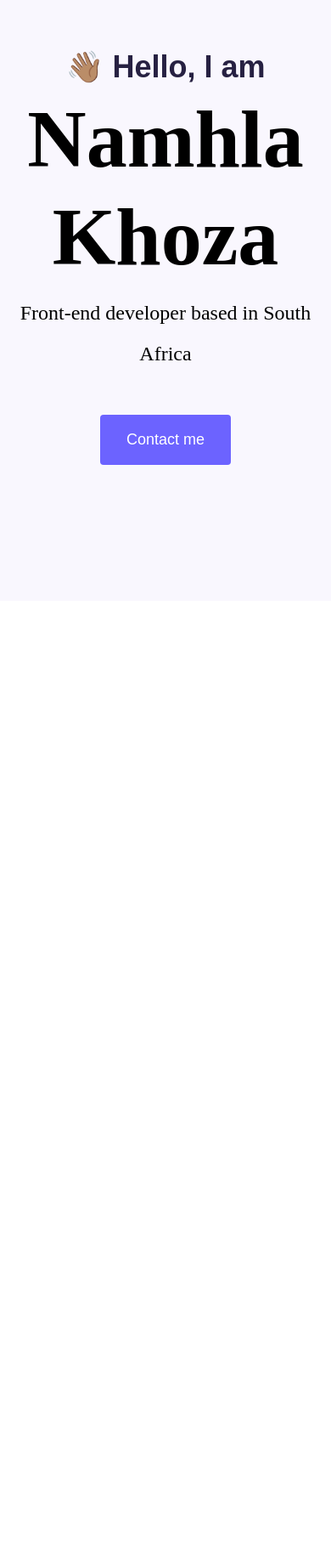
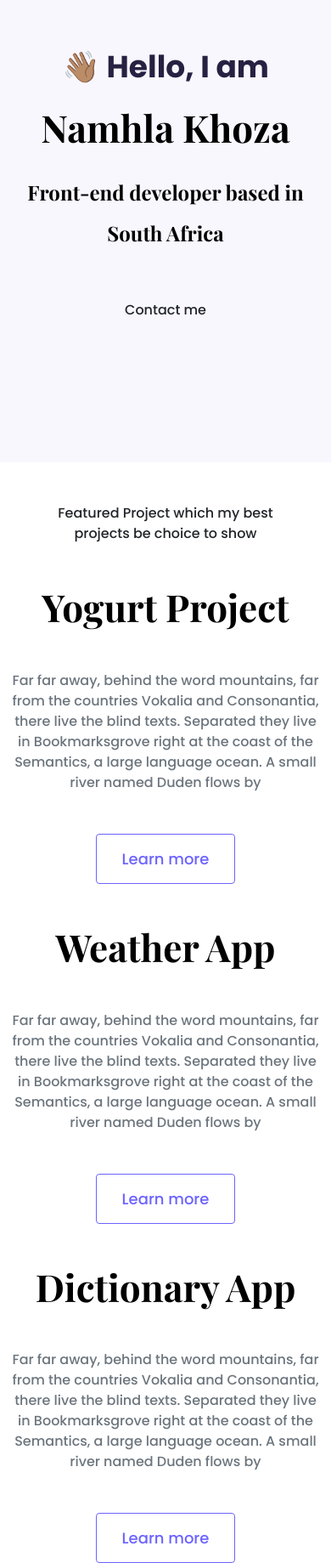
Before and after one commit to NamhlaKhoza/Portfolio-, a plain HTML site: page index.html in a window 390 px wide. Shown: the part 108-1947 px from the top of the page at 85% size. Before the commit the page ends 844 px from the top, so only its background shows below. Drawn offline with nearby package versions, Linux system fonts and the light colour scheme.

Commit message:
added home page content

```diff
--- a/index.html
+++ b/index.html
@@ -3,20 +3,20 @@
 <head>
     <meta charset="UTF-8">
     <meta name="viewport" content="width=device-width, initial-scale=1.0">
-    <link rel="stylesheet" href="https://cdn.jsdelivr.net/npm/bootstrap@4.6.2/dist/css/bootstrap.min.css"
-        integrity="sha384-xOolHFLEh07PJGoPkLv1IbcEPTNtaed2xpHsD9ESMhqIYd0nLMwNLD69Npy4HI+N" crossorigin="anonymous">
-    <script src="https://cdn.jsdelivr.net/npm/jquery@3.5.1/dist/jquery.slim.min.js"
-        integrity="sha384-DfXdz2htPH0lsSSs5nCTpuj/zy4C+OGpamoFVy38MVBnE+IbbVYUew+OrCXaRkfj"
+    <title>Document</title>
+    <link href="https://cdn.jsdelivr.net/npm/bootstrap@5.0.0-beta2/dist/css/bootstrap.min.css" rel="stylesheet"
+        integrity="sha384-BmbxuPwQa2lc/FVzBcNJ7UAyJxM6wuqIj61tLrc4wSX0szH/Ev+nYRRuWlolflfl" crossorigin="anonymous" />
+    <link rel="preconnect" href="https://fonts.gstatic.com" />
+    <link href="https://fonts.googleapis.com/css2?family=Playfair+Display:wght@700&family=Poppins:wght@500;700&display=swap"
+        rel="stylesheet" />
+    <script src="https://cdn.jsdelivr.net/npm/bootstrap@5.0.0-beta2/dist/js/bootstrap.bundle.min.js"
+        integrity="sha384-b5kHyXgcpbZJO/tY9Ul7kGkf1S0CWuKcCD38l8YkeH8z8QjE0GmW1gYU5S9FOnJ0"
         crossorigin="anonymous"></script>
-    <script src="https://cdn.jsdelivr.net/npm/bootstrap@4.6.2/dist/js/bootstrap.bundle.min.js"
-        integrity="sha384-Fy6S3B9q64WdZWQUiU+q4/2Lc9npb8tCaSX9FK7E8HnRr0Jz8D6OP9dO5Vg3Q9ct"
-        crossorigin="anonymous"></script>
-        <script src="https://kit.fontawesome.com/48cdfc5c56.js" crossorigin="anonymous"></script>
+    <script src="https://kit.fontawesome.com/ddc3ee268a.js" crossorigin="anonymous"></script>
     <link rel="stylesheet" href="/resources/styles.css">
-    <title>Document</title>
 </head>
 <body>
-    <div class="container">
+<div class="contain">
     <p>👋🏽 Hello, I am</p>
     <h1>
         Namhla Khoza
@@ -24,7 +24,68 @@
     <h2 class="mb-5">
         Front-end developer based in South Africa
     </h2>
+    <div>
     <a href="#" class="btn btn-branding">Contact me</a>
     </div>
+</div>
+
+<p class="text-center m-5">
+    Featured Project which my best projects be choice to show
+</p>
+<div class="container">
+    <div class="row mb-5">
+        <div class="col d-none d-lg-block">
+            <img src="images/yogurt.png" class="img-fluid" alt="" />
+        </div>
+        <div class="col">
+            <div class="project-desciption">
+                <h2 class="mb-5">Yogurt Project</h2>
+                <p class="mb-5 text-muted">
+                    Far far away, behind the word mountains, far from the countries
+                    Vokalia and Consonantia, there live the blind texts. Separated
+                    they live in Bookmarksgrove right at the coast of the Semantics, a
+                    large language ocean. A small river named Duden flows by
+                </p>
+                <a href="" class="btn btn-branding-outline"> Learn more </a>
+            </div>
+        </div>
+    </div>
+    <div class="row mb-5">
+        <div class="col">
+            <div class="project-desciption">
+                <h2 class="mb-5">Weather App</h2>
+                <p class="mb-5 text-muted">
+                    Far far away, behind the word mountains, far from the countries
+                    Vokalia and Consonantia, there live the blind texts. Separated
+                    they live in Bookmarksgrove right at the coast of the Semantics, a
+                    large language ocean. A small river named Duden flows by
+                </p>
+                <a href="" class="btn btn-branding-outline"> Learn more </a>
+            </div>
+        </div>
+        <div class="col d-none d-lg-block">
+            <img src="images/weather.png" class="img-fluid" alt="" />
+        </div>
+    </div>
+    <div class="row">
+        <div class="col d-none d-lg-block">
+            <img src="images/dictionary.png" class="img-fluid" alt="" />
+        </div>
+        <div class="col">
+            <div class="project-desciption">
+                <h2 class="mb-5">Dictionary App</h2>
+                <p class="mb-5 text-muted">
+                    Far far away, behind the word mountains, far from the countries
+                    Vokalia and Consonantia, there live the blind texts. Separated
+                    they live in Bookmarksgrove right at the coast of the Semantics, a
+                    large language ocean. A small river named Duden flows by
+                </p>
+                <a href="" class="btn btn-branding-outline"> Learn more </a>
+            </div>
+        </div>
+    </div>
+</div>
+
+
 </body>
 </html>
--- a/resources/styles.css
+++ b/resources/styles.css
@@ -15,13 +15,18 @@ h1,h2,h3,h4,h5,h6 {
 
 h1{
     font-size: 96px;
-}
+    line-height: 1.5;
+    }
+
+h2 {
+    font-size: 64px;
+    }
 
  body{
     font-family: var(--default-font);
  }
 
-.container{
+.contain{
     background: var(--secondary-color);
     text-align: center;
     padding: 160px 20px;
@@ -31,25 +36,49 @@ p{
 font-weight: normal;
 }
 
-.container p{
+.contain p{
     font-size: 36px;
     font-weight: bold;
     margin: 0;
     color: #272142;
 }
 
-.container h2{
+.contain h2{
     font-family: var(--heading-font);
     font-weight: normal;
     line-height: 2;
     font-size: 24px;
 }
 
-.btn-branding{
-    background: var(--button-color);
+.btn-branding-outline{
+    color: var(--button-color);
+    border: 1px solid var(--button-color);
     border-radius: 4px;
-    color: white;
     font-size: 18px;
     line-height: 27px;
     padding: 15px 30px;
 }
+
+.project-desciption {
+    padding: 120px 60px;
+}
+
+@media (max-width: 900px) {
+    h1 {
+        font-size: 44px;
+        line-height: 2;
+    }
+
+    h2 {
+        font-size: 44px;
+    }
+
+    .hero {
+        padding: 80px 20px;
+    }
+
+    .project-desciption {
+        padding: 0;
+        text-align: center;
+    }
+}
```
Also changed, not shown: images/dictionary.png (added), images/weather.png (added), images/yoga.png (added), images/yogurt.png (added).
